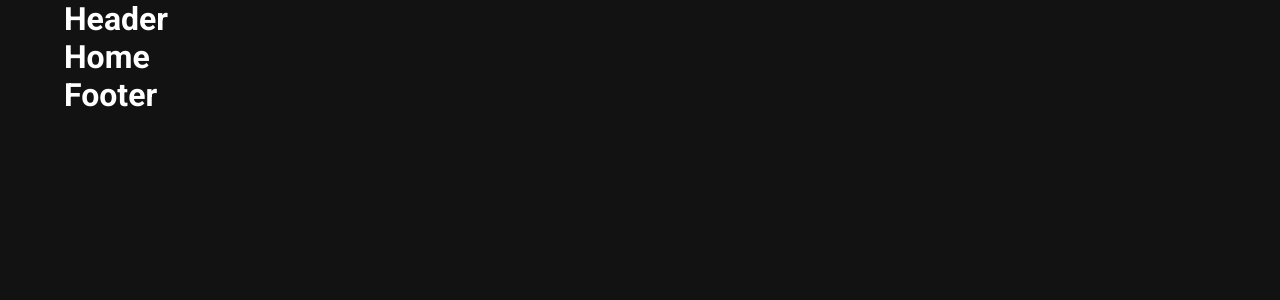
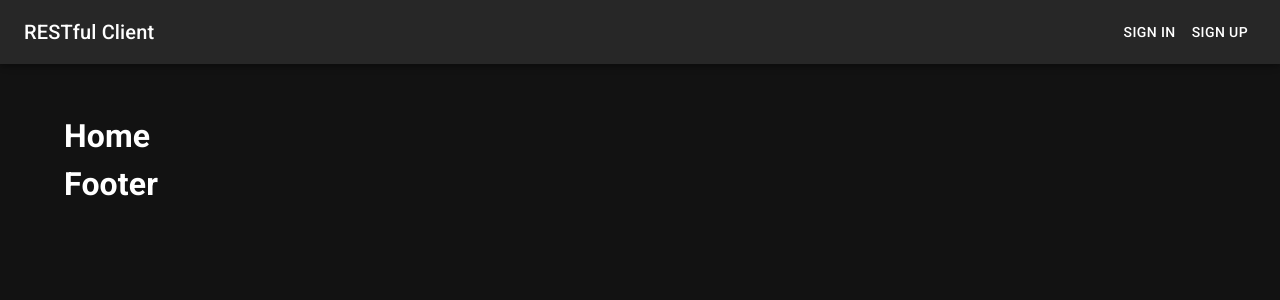
Before and after one commit to NadyaGus/rest-client-app, a Next.js app: page / in a window 1280 px wide. Shown: the top 300 px of the page. Built offline with nearby package versions, Linux system fonts and the light colour scheme; what @mui/material-nextjs would draw is missing.

Commit message:
feat: add header

```diff
--- a/package.json
+++ b/package.json
@@ -19,8 +19,8 @@
     "@emotion/react": "^11.14.0",
     "@emotion/styled": "^11.14.0",
     "@hookform/resolvers": "^4.1.3",
-    "@mui/icons-material": "^7.0.0",
-    "@mui/material": "^7.0.0",
+    "@mui/icons-material": "^7.0.1",
+    "@mui/material": "^7.0.1",
     "@mui/material-nextjs": "^7.0.0",
     "next": "15.2.4",
     "react": "^19.0.0",
--- a/src/app/layout.tsx
+++ b/src/app/layout.tsx
@@ -1,9 +1,11 @@
+import { Header } from '@/components/header/Header';
 import theme from '@/theme';
 import { AppRouterCacheProvider } from '@mui/material-nextjs/v15-appRouter';
+
+import './globals.css';
+
 import { ThemeProvider } from '@mui/material/styles';
 import { Roboto } from 'next/font/google';
-
-import './globals.css';
 
 const roboto = Roboto({
   weight: ['300', '400', '500', '700'],
@@ -17,7 +19,10 @@ export default function RootLayout({ children }: { children: React.ReactNode })
     <html lang="en" className={roboto.className}>
       <body>
         <AppRouterCacheProvider options={{ key: 'css' }}>
-          <ThemeProvider theme={theme}>{children}</ThemeProvider>
+          <ThemeProvider theme={theme}>
+            <Header />
+            {children}
+          </ThemeProvider>
         </AppRouterCacheProvider>
       </body>
     </html>
--- a/src/app/page.tsx
+++ b/src/app/page.tsx
@@ -3,9 +3,6 @@ import { Container } from '@mui/material';
 export default function Home() {
   return (
     <>
-      <Container component={'header'}>
-        <h1>Header</h1>
-      </Container>
       <Container component={'main'}>
         <h1>Home</h1>
       </Container>
--- /dev/null
+++ b/src/components/header/Header.tsx
@@ -0,0 +1,102 @@
+'use client';
+import { ROUTES } from '@/constants';
+import MenuIcon from '@mui/icons-material/Menu';
+import AppBar from '@mui/material/AppBar';
+import Box from '@mui/material/Box';
+import Button from '@mui/material/Button';
+import CssBaseline from '@mui/material/CssBaseline';
+import Divider from '@mui/material/Divider';
+import Drawer from '@mui/material/Drawer';
+import IconButton from '@mui/material/IconButton';
+import List from '@mui/material/List';
+import ListItem from '@mui/material/ListItem';
+import ListItemButton from '@mui/material/ListItemButton';
+import ListItemText from '@mui/material/ListItemText';
+import Toolbar from '@mui/material/Toolbar';
+import Typography from '@mui/material/Typography';
+import Link from 'next/link';
+import { useState } from 'react';
+
+const drawerWidth = 240;
+
+export const Header = () => {
+  const [mobileOpen, setMobileOpen] = useState(false);
+
+  const checkAuth = false; // TODO: check auth
+
+  const navItems = checkAuth ? ['Logout'] : ['Sign in', 'Sign up'];
+  const getRouteURL = (route: string) => (route === 'Logout' ? '/' : ROUTES[route].href);
+
+  const handleDrawerToggle = () => {
+    setMobileOpen((prevState) => !prevState);
+  };
+
+  const drawer = (
+    <Box onClick={handleDrawerToggle} sx={{ textAlign: 'center' }}>
+      <Typography variant="h6" sx={{ my: 2 }}>
+        RESTful Client
+      </Typography>
+      <Divider />
+      <List>
+        {navItems.map((item) => (
+          <ListItem key={item} disablePadding>
+            <ListItemButton sx={{ textAlign: 'center' }}>
+              <Link href={getRouteURL(item)}>
+                <ListItemText primary={item} />
+              </Link>
+            </ListItemButton>
+          </ListItem>
+        ))}
+      </List>
+    </Box>
+  );
+
+  return (
+    <Box sx={{ display: 'flex' }}>
+      <CssBaseline />
+      <AppBar component="nav">
+        <Toolbar>
+          <Typography variant="h6" component="div" sx={{ flexGrow: 1 }}>
+            RESTful Client
+          </Typography>
+          <IconButton
+            color="inherit"
+            aria-label="open drawer"
+            edge="start"
+            onClick={handleDrawerToggle}
+            sx={{ mr: 2, display: { sm: 'none' } }}
+          >
+            <MenuIcon />
+          </IconButton>
+          <Box sx={{ display: { xs: 'none', sm: 'block' } }}>
+            {navItems.map((item) => (
+              <Button key={item} sx={{ color: '#fff' }}>
+                <Link href={getRouteURL(item)}>{item}</Link>
+              </Button>
+            ))}
+          </Box>
+        </Toolbar>
+      </AppBar>
+      <nav>
+        <Drawer
+          anchor="right"
+          variant="temporary"
+          open={mobileOpen}
+          onClose={handleDrawerToggle}
+          ModalProps={{
+            keepMounted: true,
+          }}
+          sx={{
+            display: { xs: 'block', sm: 'none' },
+            '& .MuiDrawer-paper': { boxSizing: 'border-box', width: drawerWidth },
+          }}
+        >
+          {drawer}
+        </Drawer>
+      </nav>
+      <Box component="main" sx={{ p: 3 }}>
+        <Toolbar />
+      </Box>
+    </Box>
+  );
+};
--- /dev/null
+++ b/src/constants.ts
@@ -0,0 +1,14 @@
+export const ROUTES: Record<string, { href: string; title: string }> = {
+  Home: {
+    href: '/',
+    title: 'Home',
+  },
+  'Sign in': {
+    href: '/sign-in',
+    title: 'Sign in',
+  },
+  'Sign up': {
+    href: '/sign-up',
+    title: 'Sign up',
+  },
+} as const;
```
Also changed, not shown: 2 other files (tests, documents, lock files or other folders).
